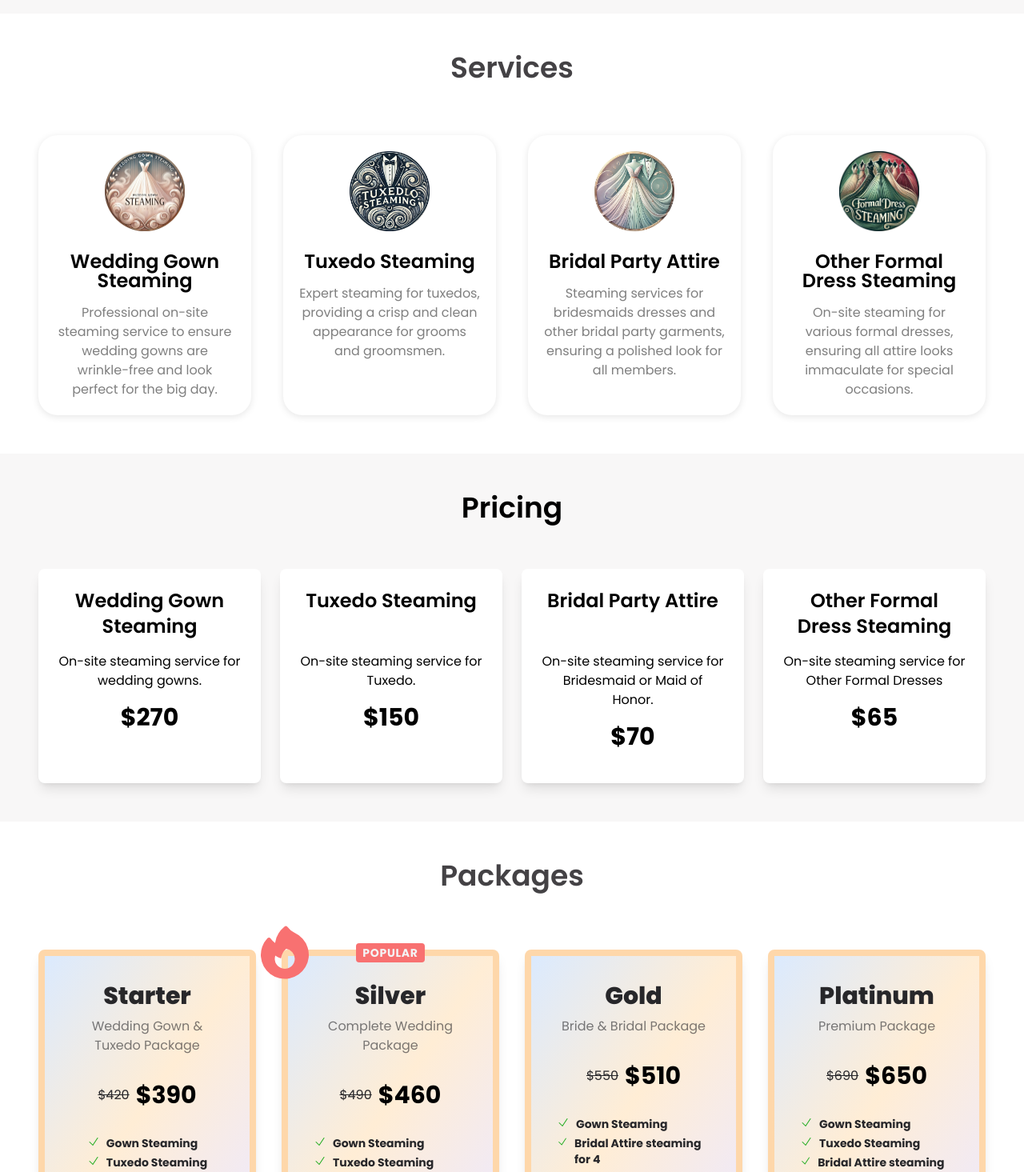
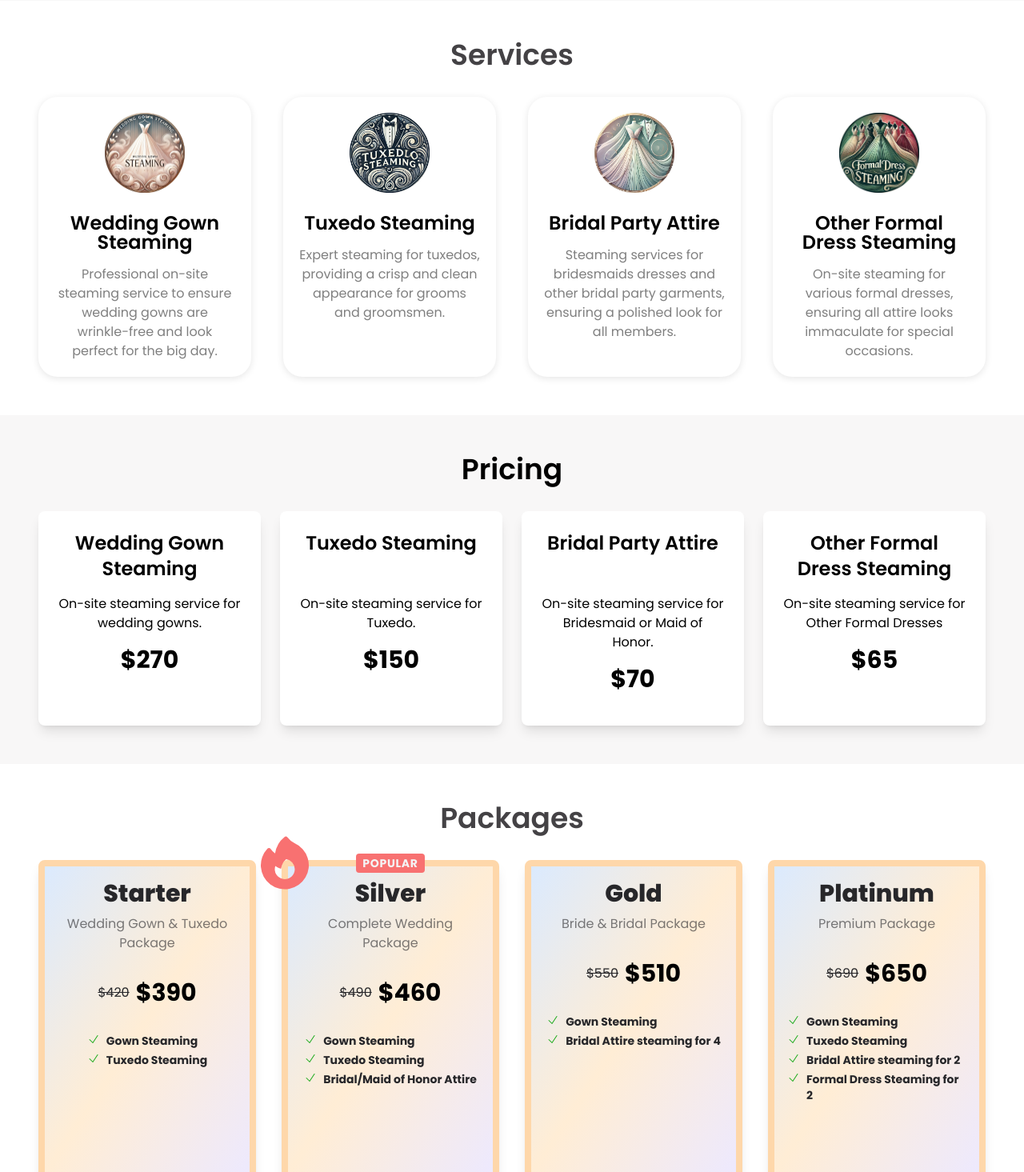
Before and after one commit to moelaknahour23/steamWeddingGown, a Next.js app: page / in a window 1280 px wide. Shown: the part 1120-2585 px from the top of the page at 80% size. Built offline with nearby package versions, Linux system fonts and the light colour scheme.

Commit message:
fix  packages

```diff
--- a/app/components/About/index.tsx
+++ b/app/components/About/index.tsx
@@ -12,9 +12,9 @@ const About = () => {
 					</div>
 
 					<div className='flex flex-col justify-center'>
-						<h2 className='text-3xl lg:text-4xl font-semibold text-black lg:text-start text-center mb-10'>About Us</h2>
+						<h2 className='text-3xl lg:text-4xl font-semibold text-black lg:text-start text-center mb-8'>About Us</h2>
 
-						<p className='text-grey md:text-lg font-normal mb-10 text-start mt-2'>
+						<p className='text-grey md:text-lg font-normal mb-10 text-start'>
 							Ensure your wedding day is flawless with our on-site steaming service. We come to your location before the wedding to steam wedding gowns, tuxedos, or
 							any other garments, ensuring a crisp and clean look. Our professional team is dedicated to providing high-quality service, paying attention to every
 							detail, so you can feel confident and beautiful on your special day. We understand the importance of looking perfect, which is why we arrive on time and
--- a/app/components/Packages/index.tsx
+++ b/app/components/Packages/index.tsx
@@ -4,12 +4,12 @@ import { Fade } from 'react-awesome-reveal';
 
 const Packages = () => {
 	return (
-		<div className='mx-auto max-w-8xl px-4  py-12' id='services-section'>
+		<div className='mx-auto max-w-8xl px-4 py-12' id='services-section'>
 			<div className='text-center mb-8'>
 				<p className='text-3xl lg:text-4xl font-semibold text-lightgrey'>Packages</p>
 			</div>
-			<div className='  grid sm:grid-cols-1  md:grid-cols-2 lg:grid-cols-3 xl:grid-cols-4 px-8 py-8 gap-8 text-zinc800 mt-10 '>
-				<div className='flex flex-col  max-w-[350px] items-center bg-gradient-to-br from-blue100 via-orange100 to-purple100 p-8 rounded-lg shadow-lg relative border-8 border-orange200'>
+			<div className='  grid sm:grid-cols-1  md:grid-cols-2 lg:grid-cols-3 xl:grid-cols-4 px-8  gap-8 text-zinc800 '>
+				<div className='flex flex-col  max-w-[300px] h-[400px] items-center bg-gradient-to-br from-blue100 via-orange100 to-purple100 p-4 rounded-lg shadow-lg relative border-8 border-orange200'>
 					<div>
 						<h2 className='font-extrabold text-3xl text-center mb-2'>Starter</h2>
 						<p className='opacity-60 text-center'>Wedding Gown & Tuxedo Package</p>
@@ -45,7 +45,7 @@ const Packages = () => {
 					</div>
 				</div>
 
-				<div className='flex flex-col  max-w-[350px] items-center bg-gradient-to-br from-blue100 via-orange100 to-purple100 p-8 rounded-lg shadow-lg relative border-8 border-orange200 '>
+				<div className='flex flex-col  max-w-[300px] h-[400px] items-center bg-gradient-to-br from-blue100 via-orange100 to-purple100 p-4 rounded-lg shadow-lg relative border-8 border-orange200 '>
 					<svg xmlns='http://www.w3.org/2000/svg' viewBox='0 0 24 24' fill='currentColor' aria-hidden='true' className='w-20 h-20 absolute -top-11 -left-11 fill-red400'>
 						<path
 							fill-rule='evenodd'
@@ -102,7 +102,7 @@ const Packages = () => {
 						</p>
 					</div>
 				</div>
-				<div className='flex flex-col  max-w-[350px] items-center bg-gradient-to-br from-blue100 via-orange100 to-purple100 p-8 rounded-lg shadow-lg relative border-8 border-orange200'>
+				<div className='flex flex-col  max-w-[300px] h-[400px] items-center bg-gradient-to-br from-blue100 via-orange100 to-purple100 p-4 rounded-lg shadow-lg relative border-8 border-orange200'>
 					<div>
 						<h2 className='font-extrabold text-3xl text-center mb-2'>Gold</h2>
 						<p className='opacity-60 text-center'>Bride & Bridal Package</p>
@@ -136,7 +136,7 @@ const Packages = () => {
 						</p>
 					</div>
 				</div>
-				<div className='flex flex-col  max-w-[350px] items-center bg-gradient-to-br from-blue100 via-orange100 to-purple100 p-8 rounded-lg shadow-lg relative border-8 border-orange200'>
+				<div className='flex flex-col  max-w-[300px] h-[400px] items-center bg-gradient-to-br from-blue100 via-orange100 to-purple100 p-4 rounded-lg shadow-lg relative border-8 border-orange200'>
 					<div>
 						<h2 className='font-extrabold text-3xl text-center mb-2 '>Platinum</h2>
 						<p className='opacity-60 text-center'>Premium Package</p>
--- a/app/components/Pricing/index.tsx
+++ b/app/components/Pricing/index.tsx
@@ -5,7 +5,7 @@ const Pricing = () => {
 	return (
 		<section className='bg-lightpink py-12 bg-gray-100 px-12' id='pricing-section'>
 			<div className='container mx-auto text-center'>
-				<h2 className='text-3xl lg:text-4xl font-semibold mb-14'>Pricing</h2>
+				<h2 className='text-3xl lg:text-4xl font-semibold mb-8'>Pricing</h2>
 				<div className='grid grid-cols-1 md:grid-cols-2 lg:grid-cols-4 gap-6 justify-center'>
 					{/* Package 1 */}
 					<div className='bg-white max-w-[340px] mx-auto shadow-lg rounded-lg p-6 hover:scale-105 transform transition duration-300 ease-in-out'>
--- a/app/components/Services/index.tsx
+++ b/app/components/Services/index.tsx
@@ -56,11 +56,11 @@ const Services = () => {
 		<div>
 			{isVisible && (
 				<div className='mx-auto max-w-8xl px-12  py-12' id='services-section'>
-					<div className=' text-center mb-14 '>
+					<div className=' text-center mb-8 '>
 						<p className='text-3xl lg:text-4xl font-semibold text-lightgrey'>Services</p>
 					</div>
 
-					<div className='grid sm:grid-cols-1  md:grid-cols-2 lg:grid-cols-4 gap-10 mt-16'>
+					<div className='grid sm:grid-cols-1  md:grid-cols-2 lg:grid-cols-4 gap-10 '>
 						{cardData.map((items, i) => (
 							<div className='card-b relative rounded-3xl flex flex-col items-center ' key={i}>
 								<div className='work-img-bg rounded-full flex justify-center mb-0'>
```
